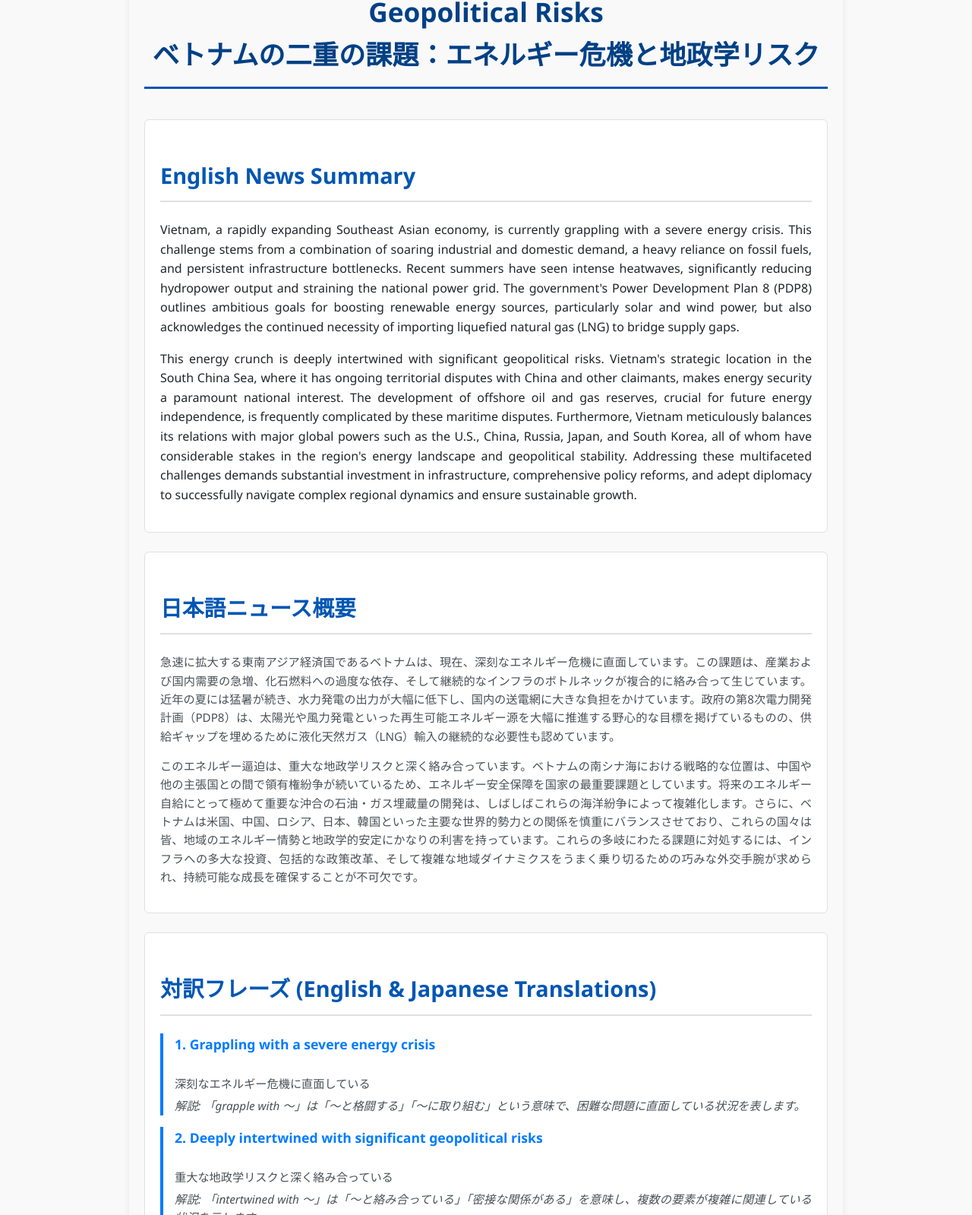
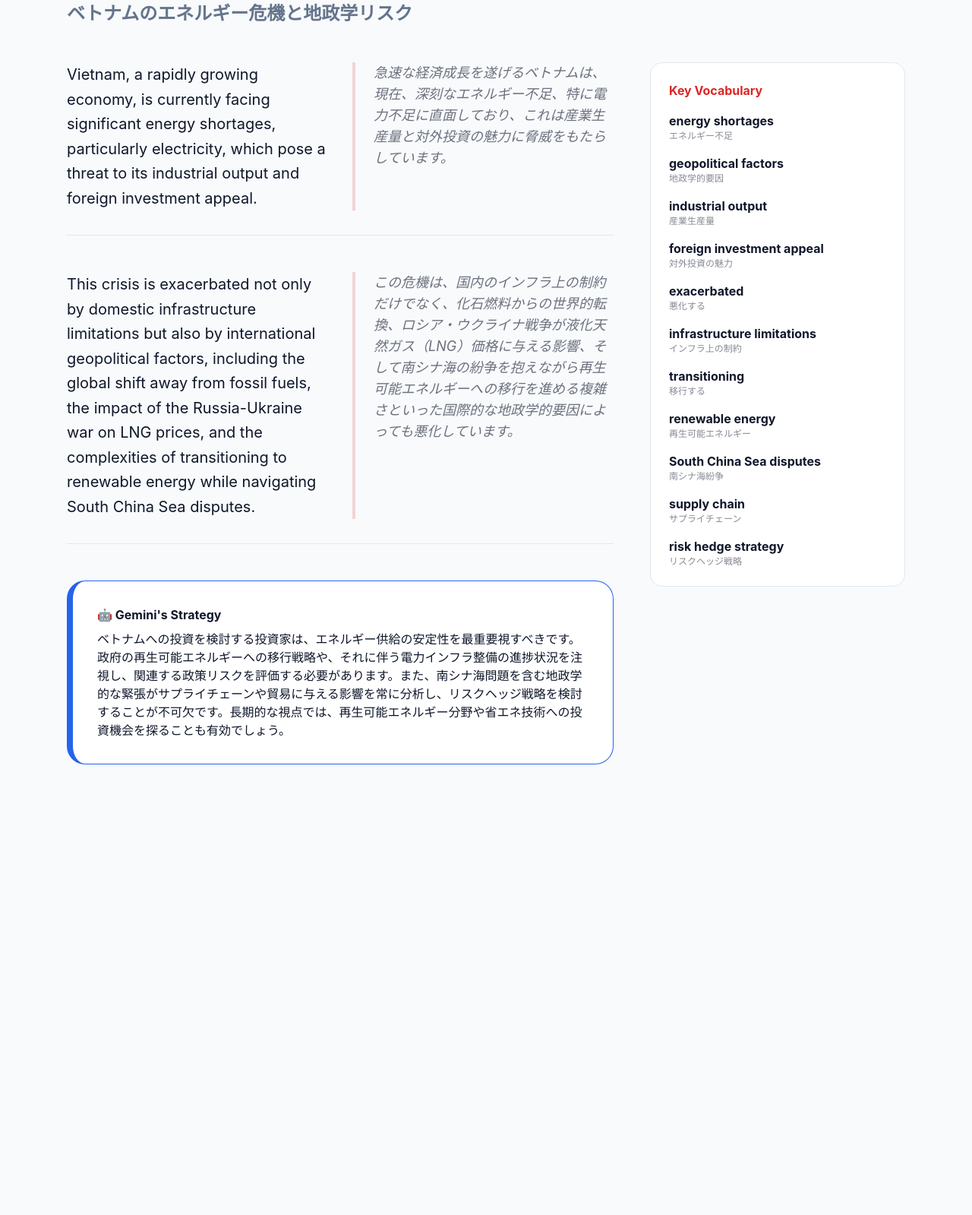
Before and after one commit to chika0415/geo-lect, a plain HTML site: page index.html in a window 1280 px wide. Shown: the part 201-1800 px from the top of the page at 76% size. After the commit the page ends 1255 px from the top, so only its background shows below. Drawn offline with nearby package versions, Linux system fonts and the light colour scheme.

Commit message:
Update Daily Article

```diff
--- a/index.html
+++ b/index.html
@@ -1,169 +1,48 @@
-はい、承知いたしました。ベトナムのエネルギー危機と地政学リスクに関する英語学習コンテンツを、そのまま `index.html` として保存可能な完全なHTML形式で作成します。
-
----
-
 
 <!DOCTYPE html>
 <html lang="ja">
 <head>
-    <meta charset="UTF-8">
-    <meta name="viewport" content="width=device-width, initial-scale=1.0">
-    <title>Vietnam's Dual Challenge: Energy Crisis and Geopolitical Risks - English Learning Content</title>
+    <meta charset="UTF-8"><title>GEO-LECT</title>
+    <script src="https://cdn.tailwindcss.com"></script>
     <style>
-        body {
-            font-family: 'Segoe UI', 'Helvetica Neue', Arial, sans-serif;
-            line-height: 1.6;
-            color: #333;
-            max-width: 900px;
-            margin: 30px auto;
-            padding: 20px;
-            background-color: #f9f9f9;
-            border-radius: 8px;
-            box-shadow: 0 2px 10px rgba(0, 0, 0, 0.08);
-        }
-        h1, h2, h3 {
-            color: #0056b3;
-            border-bottom: 2px solid #e0e0e0;
-            padding-bottom: 10px;
-            margin-top: 30px;
-        }
-        h1 {
-            text-align: center;
-            font-size: 2.2em;
-            color: #004085;
-            border-bottom: 3px solid #0056b3;
-            padding-bottom: 15px;
-            margin-bottom: 40px;
-        }
-        h2 {
-            font-size: 1.8em;
-        }
-        h3 {
-            font-size: 1.4em;
-            color: #0056b3;
-            border-bottom: 1px dashed #e0e0e0;
-            padding-bottom: 5px;
-        }
-        p {
-            margin-bottom: 1em;
-            text-align: justify;
-        }
-        .section {
-            background-color: #ffffff;
-            padding: 20px;
-            margin-bottom: 25px;
-            border-radius: 6px;
-            border: 1px solid #e0e0e0;
-        }
-        .english-text {
-            color: #212529;
-            font-weight: 500;
-        }
-        .japanese-text {
-            color: #495057;
-            margin-top: 5px;
-            font-size: 0.95em;
-        }
-        .pair-item {
-            margin-bottom: 15px;
-            border-left: 4px solid #007bff;
-            padding-left: 15px;
-        }
-        .pair-item strong {
-            display: block;
-            font-size: 1.1em;
-            color: #007bff;
-        }
-        .vocabulary-list ul {
-            list-style-type: disc;
-            padding-left: 25px;
-        }
-        .vocabulary-list li {
-            margin-bottom: 8px;
-        }
-        .vocabulary-list strong {
-            color: #dc3545;
-        }
-        footer {
-            text-align: center;
-            margin-top: 40px;
-            padding-top: 20px;
-            border-top: 1px solid #e0e0e0;
-            color: #777;
-            font-size: 0.9em;
-        }
+        :root { --bg: #f8fafc; --text: #0f172a; --card: #ffffff; --border: #e2e8f0; }
+        .dark { --bg: #1e293b; --text: #f1f5f9; --card: #334155; --border: #475569; }
+        body { background-color: var(--bg); color: var(--text); transition: all 0.3s; font-family: 'Inter', sans-serif; }
+        .card { background-color: var(--card); border: 1px solid var(--border); }
     </style>
 </head>
-<body>
-    <header>
-        <h1>Vietnam's Dual Challenge: Energy Crisis and Geopolitical Risks<br>ベトナムの二重の課題：エネルギー危機と地政学リスク</h1>
+<body class="antialiased">
+    <header class="border-b border-slate-500/10 p-6 flex justify-between items-center">
+        <h1 class="text-3xl font-black italic">GEO-<span class="text-red-600">LECT</span></h1>
+        <button onclick="document.body.classList.toggle('dark')" class="p-2 border rounded-full">🌙/☀️</button>
     </header>
-
-    <main>
-        <div class="section">
-            <h2>English News Summary</h2>
-            <p class="english-text">
-                Vietnam, a rapidly expanding Southeast Asian economy, is currently grappling with a severe energy crisis. This challenge stems from a combination of soaring industrial and domestic demand, a heavy reliance on fossil fuels, and persistent infrastructure bottlenecks. Recent summers have seen intense heatwaves, significantly reducing hydropower output and straining the national power grid. The government's Power Development Plan 8 (PDP8) outlines ambitious goals for boosting renewable energy sources, particularly solar and wind power, but also acknowledges the continued necessity of importing liquefied natural gas (LNG) to bridge supply gaps.
-            </p>
-            <p class="english-text">
-                This energy crunch is deeply intertwined with significant geopolitical risks. Vietnam's strategic location in the South China Sea, where it has ongoing territorial disputes with China and other claimants, makes energy security a paramount national interest. The development of offshore oil and gas reserves, crucial for future energy independence, is frequently complicated by these maritime disputes. Furthermore, Vietnam meticulously balances its relations with major global powers such as the U.S., China, Russia, Japan, and South Korea, all of whom have considerable stakes in the region's energy landscape and geopolitical stability. Addressing these multifaceted challenges demands substantial investment in infrastructure, comprehensive policy reforms, and adept diplomacy to successfully navigate complex regional dynamics and ensure sustainable growth.
-            </p>
+    <main class="max-w-6xl mx-auto px-6 py-12">
+        <div class="mb-12">
+            <h2 class="text-5xl font-bold mb-4">Vietnam's Energy Crisis and Geopolitical Risks</h2>
+            <h3 class="text-2xl font-bold text-slate-500">ベトナムのエネルギー危機と地政学リスク</h3>
         </div>
-
-        <div class="section">
-            <h2>日本語ニュース概要</h2>
-            <p class="japanese-text">
-                急速に拡大する東南アジア経済国であるベトナムは、現在、深刻なエネルギー危機に直面しています。この課題は、産業および国内需要の急増、化石燃料への過度な依存、そして継続的なインフラのボトルネックが複合的に絡み合って生じています。近年の夏には猛暑が続き、水力発電の出力が大幅に低下し、国内の送電網に大きな負担をかけています。政府の第8次電力開発計画（PDP8）は、太陽光や風力発電といった再生可能エネルギー源を大幅に推進する野心的な目標を掲げているものの、供給ギャップを埋めるために液化天然ガス（LNG）輸入の継続的な必要性も認めています。
-            </p>
-            <p class="japanese-text">
-                このエネルギー逼迫は、重大な地政学リスクと深く絡み合っています。ベトナムの南シナ海における戦略的な位置は、中国や他の主張国との間で領有権紛争が続いているため、エネルギー安全保障を国家の最重要課題としています。将来のエネルギー自給にとって極めて重要な沖合の石油・ガス埋蔵量の開発は、しばしばこれらの海洋紛争によって複雑化します。さらに、ベトナムは米国、中国、ロシア、日本、韓国といった主要な世界的勢力との関係を慎重にバランスさせており、これらの国々は皆、地域のエネルギー情勢と地政学的安定にかなりの利害を持っています。これらの多岐にわたる課題に対処するには、インフラへの多大な投資、包括的な政策改革、そして複雑な地域ダイナミクスをうまく乗り切るための巧みな外交手腕が求められ、持続可能な成長を確保することが不可欠です。
-            </p>
-        </div>
-
-        <div class="section">
-            <h2>対訳フレーズ (English & Japanese Translations)</h2>
-            <div class="pair-item">
-                <strong>1. Grappling with a severe energy crisis</strong><br>
-                <span class="japanese-text">深刻なエネルギー危機に直面している</span>
-                <p class="japanese-text"><em>解説: 「grapple with 〜」は「〜と格闘する」「〜に取り組む」という意味で、困難な問題に直面している状況を表します。</em></p>
+        <div class="grid lg:grid-cols-3 gap-12">
+            <div class="lg:col-span-2 space-y-12">
+                <div class="grid md:grid-cols-2 gap-8 border-b pb-8">
+                    <div class="text-xl leading-relaxed">Vietnam, a rapidly growing economy, is currently facing significant energy shortages, particularly electricity, which pose a threat to its industrial output and foreign investment appeal.</div>
+                    <div class="text-lg opacity-60 italic border-l-4 border-red-600/30 pl-6">急速な経済成長を遂げるベトナムは、現在、深刻なエネルギー不足、特に電力不足に直面しており、これは産業生産量と対外投資の魅力に脅威をもたらしています。</div>
+                </div>
+                <div class="grid md:grid-cols-2 gap-8 border-b pb-8">
+                    <div class="text-xl leading-relaxed">This crisis is exacerbated not only by domestic infrastructure limitations but also by international geopolitical factors, including the global shift away from fossil fuels, the impact of the Russia-Ukraine war on LNG prices, and the complexities of transitioning to renewable energy while navigating South China Sea disputes.</div>
+                    <div class="text-lg opacity-60 italic border-l-4 border-red-600/30 pl-6">この危機は、国内のインフラ上の制約だけでなく、化石燃料からの世界的転換、ロシア・ウクライナ戦争が液化天然ガス（LNG）価格に与える影響、そして南シナ海の紛争を抱えながら再生可能エネルギーへの移行を進める複雑さといった国際的な地政学的要因によっても悪化しています。</div>
+                </div>
+                <div class="card p-8 rounded-3xl border-l-8 border-blue-600">
+                    <h4 class="font-bold mb-2">🤖 Gemini's Strategy</h4>
+                    <p>ベトナムへの投資を検討する投資家は、エネルギー供給の安定性を最重要視すべきです。政府の再生可能エネルギーへの移行戦略や、それに伴う電力インフラ整備の進捗状況を注視し、関連する政策リスクを評価する必要があります。また、南シナ海問題を含む地政学的な緊張がサプライチェーンや貿易に与える影響を常に分析し、リスクヘッジ戦略を検討することが不可欠です。長期的な視点では、再生可能エネルギー分野や省エネ技術への投資機会を探ることも有効でしょう。</p>
+                </div>
             </div>
-            <div class="pair-item">
-                <strong>2. Deeply intertwined with significant geopolitical risks</strong><br>
-                <span class="japanese-text">重大な地政学リスクと深く絡み合っている</span>
-                <p class="japanese-text"><em>解説: 「intertwined with 〜」は「〜と絡み合っている」「密接な関係がある」を意味し、複数の要素が複雑に関連している状況を示します。</em></p>
-            </div>
-            <div class="pair-item">
-                <strong>3. Adept diplomacy to successfully navigate complex regional dynamics</strong><br>
-                <span class="japanese-text">複雑な地域ダイナミクスをうまく乗り切るための巧みな外交手腕</span>
-                <p class="japanese-text"><em>解説: 「adept」は「熟達した」「巧みな」、「navigate」は「（困難な状況を）うまく進む」という意味。国際情勢を分析する際によく使われる表現です。</em></p>
-            </div>
-        </div>
-
-        <div class="section vocabulary-list">
-            <h2>重要単語リスト (Key Vocabulary List)</h2>
-            <ul>
-                <li><strong>energy crisis</strong> (エネルギー危機)</li>
-                <li><strong>geopolitical risks</strong> (地政学リスク)</li>
-                <li><strong>soaring demand</strong> (需要の急増)</li>
-                <li><strong>fossil fuels</strong> (化石燃料)</li>
-                <li><strong>infrastructure bottlenecks</strong> (インフラのボトルネック)</li>
-                <li><strong>heatwaves</strong> (熱波、猛暑)</li>
-                <li><strong>hydropower output</strong> (水力発電出力)</li>
-                <li><strong>Power Development Plan (PDP)</strong> (電力開発計画)</li>
-                <li><strong>renewable energy</strong> (再生可能エネルギー)</li>
-                <li><strong>liquefied natural gas (LNG) imports</strong> (液化天然ガス輸入)</li>
-                <li><strong>territorial disputes</strong> (領有権紛争)</li>
-                <li><strong>offshore oil and gas reserves</strong> (沖合の石油・ガス埋蔵量)</li>
-                <li><strong>energy security</strong> (エネルギー安全保障)</li>
-                <li><strong>paramount national interest</strong> (国家の最重要利益)</li>
-                <li><strong>diplomacy</strong> (外交)</li>
-                <li><strong>regional dynamics</strong> (地域情勢)</li>
-            </ul>
+            <aside class="card p-6 rounded-2xl h-fit">
+                <h4 class="font-bold mb-4 text-red-600">Key Vocabulary</h4>
+                <ul class="space-y-4">
+                    <li><p class='font-bold'>energy shortages</p><p class='text-xs opacity-50'>エネルギー不足</p></li><li><p class='font-bold'>geopolitical factors</p><p class='text-xs opacity-50'>地政学的要因</p></li><li><p class='font-bold'>industrial output</p><p class='text-xs opacity-50'>産業生産量</p></li><li><p class='font-bold'>foreign investment appeal</p><p class='text-xs opacity-50'>対外投資の魅力</p></li><li><p class='font-bold'>exacerbated</p><p class='text-xs opacity-50'>悪化する</p></li><li><p class='font-bold'>infrastructure limitations</p><p class='text-xs opacity-50'>インフラ上の制約</p></li><li><p class='font-bold'>transitioning</p><p class='text-xs opacity-50'>移行する</p></li><li><p class='font-bold'>renewable energy</p><p class='text-xs opacity-50'>再生可能エネルギー</p></li><li><p class='font-bold'>South China Sea disputes</p><p class='text-xs opacity-50'>南シナ海紛争</p></li><li><p class='font-bold'>supply chain</p><p class='text-xs opacity-50'>サプライチェーン</p></li><li><p class='font-bold'>risk hedge strategy</p><p class='text-xs opacity-50'>リスクヘッジ戦略</p></li>
+                </ul>
+            </aside>
         </div>
     </main>
-
-    <footer>
-        <p>&copy; 2023 English Learning Content. All rights reserved. <br>Based on recent geopolitical and economic news.</p>
-    </footer>
 </body>
 </html>
```
